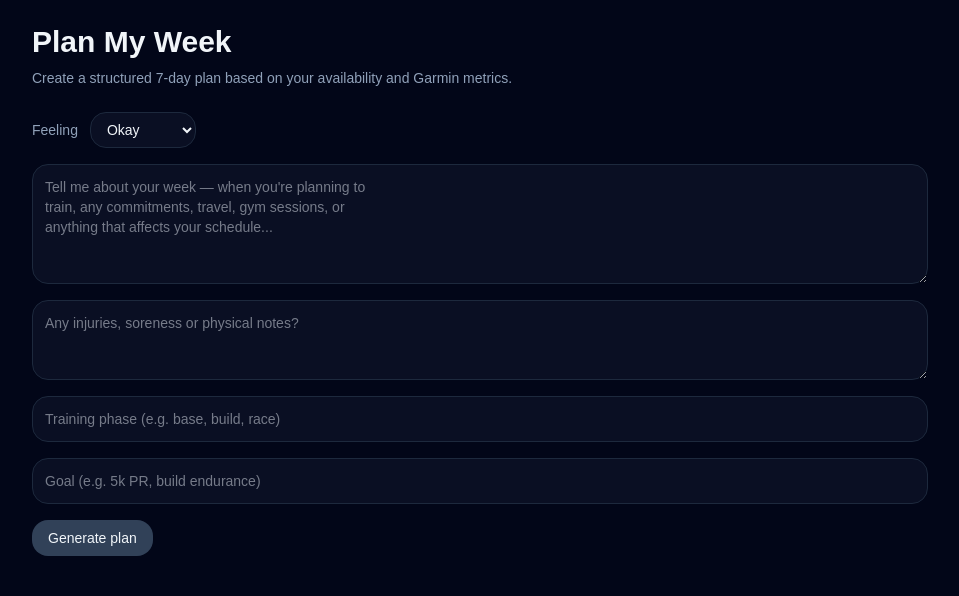
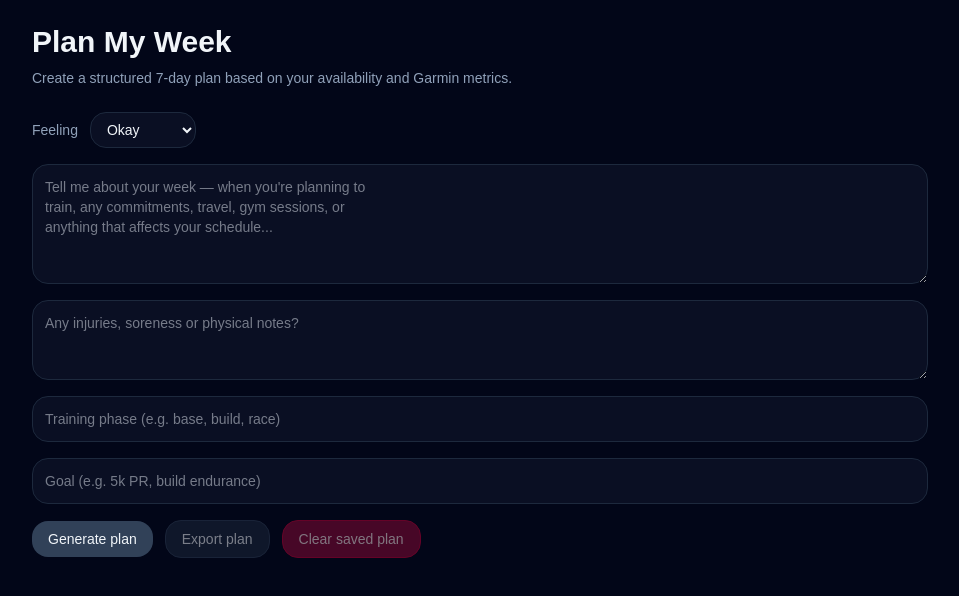
Before and after one commit to brockmannsergio-droid/Trainos, a Next.js app: page /weekly-plan in a window 1280 px wide. Shown: the top 596 px of the page, without its empty margins (160-1119 px from the left). Built offline with nearby package versions, Linux system fonts and the light colour scheme.

Commit message:
fix: add garmin-connect to dependencies

```diff
--- a/src/app/api/adapt-workout/route.ts
+++ b/src/app/api/adapt-workout/route.ts
@@ -1,5 +1,7 @@
 import { NextResponse } from "next/server";
+import Ajv from 'ajv';
 import { callClaudeWithRetry } from "../../../lib/claude";
+import { adaptedWorkoutSchema } from "../../../lib/schemas";
 
 type AdaptRequest = {
   feeling: string;
@@ -22,24 +24,22 @@ export async function POST(request: Request) {
 
     const prompt = `${systemPrompt}\n\n${userContext}\n\nRespond with JSON only.`;
 
-    const validateAdapted = (obj: any) => {
-      if (!obj || typeof obj !== 'object') return false;
-      if (!obj.adapted || typeof obj.adapted !== 'object') return false;
-      if (typeof obj.adapted.duration !== 'number') return false;
-      if (typeof obj.adapted.tss !== 'number') return false;
-      if (typeof obj.adapted.intensity !== 'string') return false;
-      // warmup/main/cooldown may be string or null
-      return true;
-    };
+    const ajv = new Ajv();
+    const validate = ajv.compile(adaptedWorkoutSchema as any);
 
     let parsed: any = null;
     try {
-      parsed = await callClaudeWithRetry(prompt, validateAdapted);
+      parsed = await callClaudeWithRetry(prompt, (obj: any) => validate(obj));
     } catch (err: any) {
       return NextResponse.json({ error: 'Unable to parse valid adapted workout from Claude', detail: String(err) }, { status: 502 });
     }
 
-    return NextResponse.json({ adapted: parsed.adapted ?? parsed, explanation: parsed.explanation ?? null, original: body.todayWorkout ?? null });
+    const valid = validate(parsed);
+    if (!valid) {
+      return NextResponse.json({ error: 'Adapted workout failed schema validation', detail: validate.errors }, { status: 502 });
+    }
+
+    return NextResponse.json({ adapted: parsed.adapted, explanation: parsed.explanation ?? null, original: body.todayWorkout ?? null });
   } catch (err: any) {
     return NextResponse.json({ error: err.message || String(err) }, { status: 500 });
   }
--- a/src/app/weekly-plan/page.tsx
+++ b/src/app/weekly-plan/page.tsx
@@ -60,6 +60,22 @@ export default function WeeklyPlanPage() {
     } catch {}
   }, []);
 
+  const downloadPlan = () => {
+    if (!plan) return;
+    const blob = new Blob([JSON.stringify(plan, null, 2)], { type: 'application/json' });
+    const url = URL.createObjectURL(blob);
+    const anchor = document.createElement('a');
+    anchor.href = url;
+    anchor.download = 'weekly-plan.json';
+    anchor.click();
+    URL.revokeObjectURL(url);
+  };
+
+  const clearPlan = () => {
+    localStorage.removeItem('weeklyPlan');
+    setPlan(null);
+  };
+
   return (
     <main className="min-h-screen bg-slate-950 text-slate-100 p-6">
       <div className="mx-auto max-w-4xl">
@@ -89,7 +105,7 @@ export default function WeeklyPlanPage() {
           <input placeholder="Training phase (e.g. base, build, race)" value={trainingPhase} onChange={(e) => setTrainingPhase(e.target.value)} className="rounded-2xl border border-slate-800 bg-slate-900/60 p-3 text-sm text-slate-200" />
           <input placeholder="Goal (e.g. 5k PR, build endurance)" value={goal} onChange={(e) => setGoal(e.target.value)} className="rounded-2xl border border-slate-800 bg-slate-900/60 p-3 text-sm text-slate-200" />
 
-          <div className="flex items-center gap-3">
+          <div className="flex flex-wrap items-center gap-3">
             <button disabled={loading} className="rounded-2xl bg-slate-700 px-4 py-2 text-sm disabled:opacity-60" type="submit">
               {loading ? (
                 <span className="inline-flex items-center gap-2">
@@ -99,6 +115,12 @@ export default function WeeklyPlanPage() {
               ) : (
                 "Generate plan"
               )}
+            </button>
+            <button type="button" onClick={downloadPlan} disabled={!plan} className="rounded-2xl border border-slate-700 bg-slate-800 px-4 py-2 text-sm text-slate-100 disabled:opacity-50">
+              Export plan
+            </button>
+            <button type="button" onClick={clearPlan} disabled={!plan} className="rounded-2xl border border-rose-700 bg-rose-900 px-4 py-2 text-sm text-rose-100 disabled:opacity-50">
+              Clear saved plan
             </button>
             {error ? <span className="text-sm text-rose-400">{error}</span> : null}
           </div>
@@ -113,7 +135,7 @@ export default function WeeklyPlanPage() {
                     <div className="text-sm text-slate-400">{d.day}</div>
                     <div className="mt-1 text-lg font-semibold text-white">{d.type} — {d.sport}</div>
                   </div>
-                  <div className="text-sm text-slate-300">{d.duration ?? "—"}</div>
+                  <div className="text-sm text-slate-300">{d.duration != null ? `${d.duration}m` : '—'}</div>
                 </div>
 
                 <div className="mt-3 text-sm text-slate-300">{d.description?.slice?.(0, 120) ?? d.description}</div>
```
